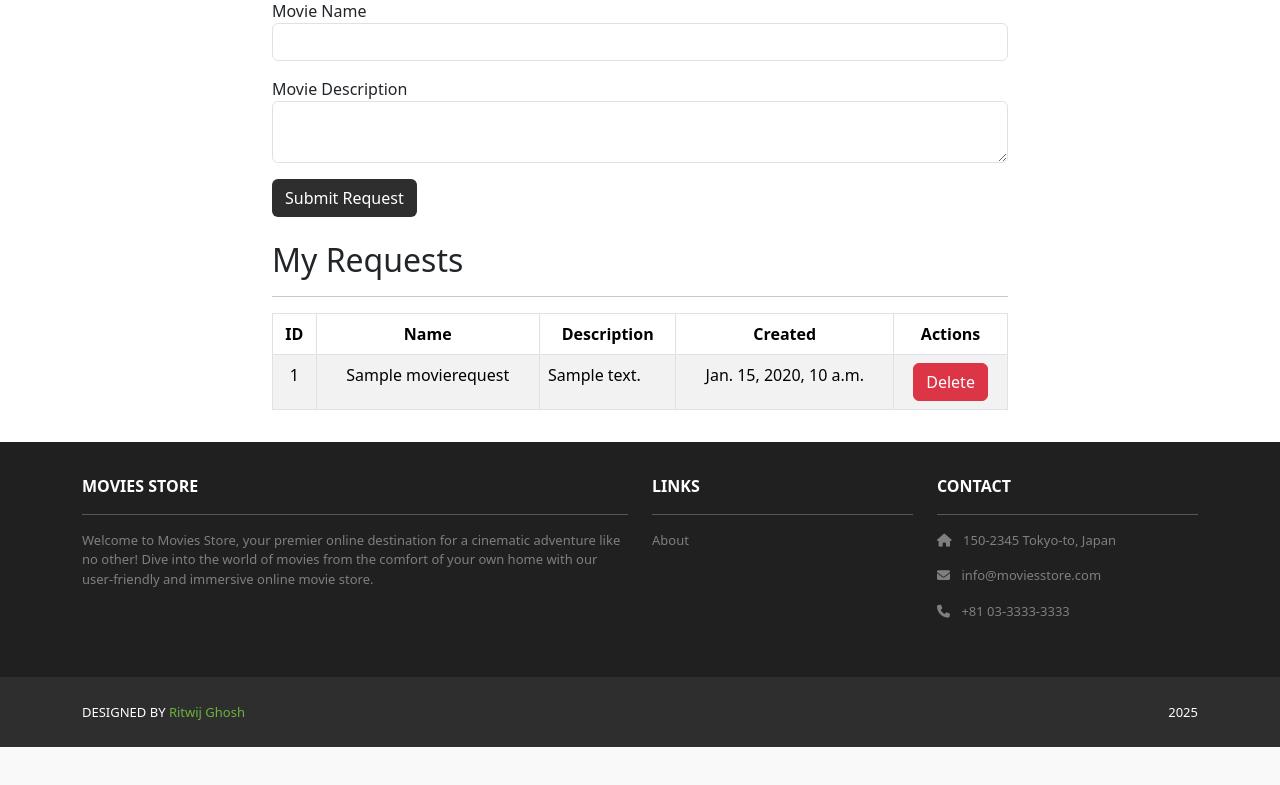
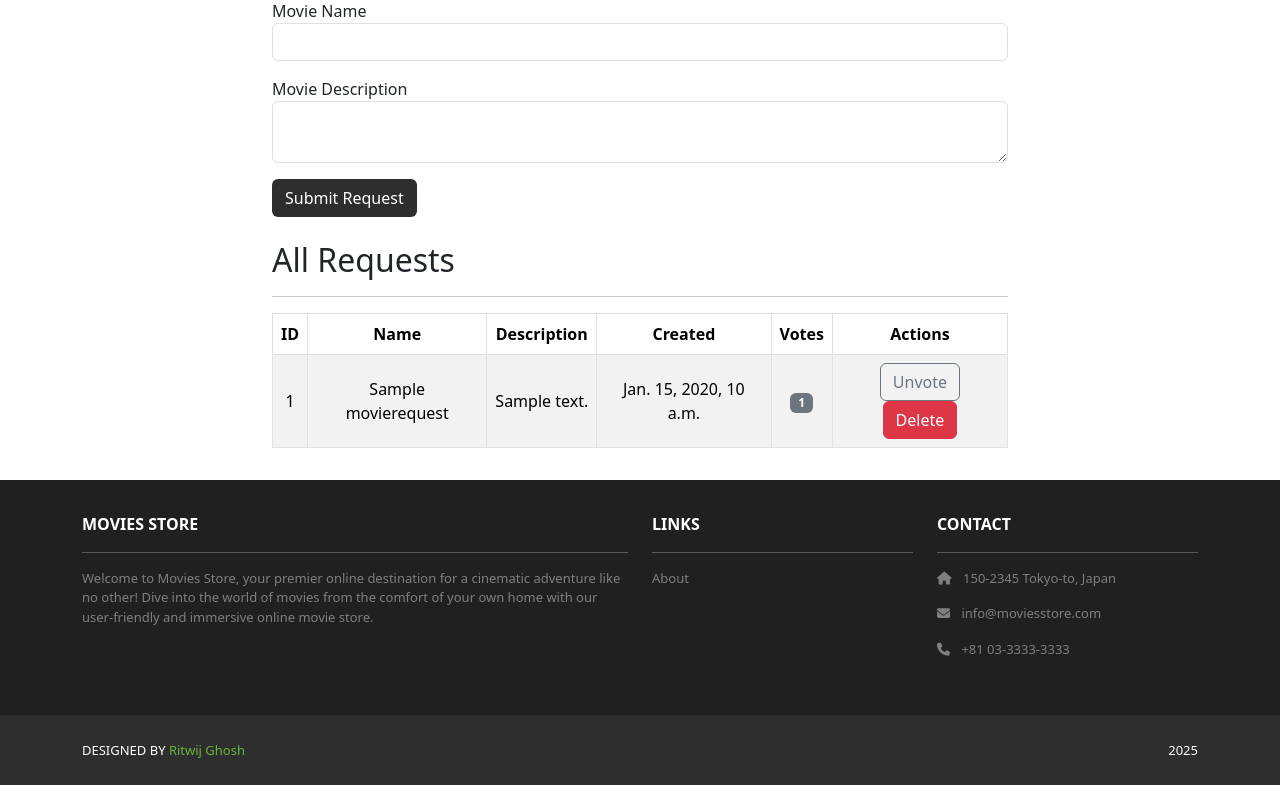
Before and after one commit to ritwij-ghosh/gt-movies-store-2, a Django app: page /movies/requests/ in a window 1280 px wide. Shown: the part 178-963 px from the top of the page. Before the commit the page ends 925 px from the top, so only its background shows below. Run offline with Django 5.2, Linux system fonts and the light colour scheme; a user stored in the database is signed in; tables that the repository leaves empty hold one stand-in row (values such as "Sample post"); some libraries are stand-ins or nearby versions.

Commit message:
Petitions: add MovieRequestVote, list all requests with counts, vote/unvote; wire URLs; migrate

```diff
--- a/movies/models.py
+++ b/movies/models.py
@@ -30,3 +30,12 @@ class MovieRequest(models.Model):
 
     def __str__(self):
         return str(self.id) + ' - ' + self.name
+
+class MovieRequestVote(models.Model):
+    id = models.AutoField(primary_key=True)
+    user = models.ForeignKey(User, on_delete=models.CASCADE)
+    request = models.ForeignKey(MovieRequest, on_delete=models.CASCADE, related_name='votes')
+    created_at = models.DateTimeField(auto_now_add=True)
+
+    class Meta:
+        unique_together = ('user', 'request')
--- a/movies/templates/movies/requests.html
+++ b/movies/templates/movies/requests.html
@@ -21,15 +21,16 @@
           </div>
         </form>
 
-        <h2 class="mt-4">My Requests</h2>
+        <h2 class="mt-4">All Requests</h2>
         <hr />
-        <table class="table table-bordered table-striped text-center">
+        <table class="table table-bordered table-striped text-center align-middle">
           <thead>
             <tr>
               <th scope="col">ID</th>
               <th scope="col">Name</th>
               <th scope="col">Description</th>
               <th scope="col">Created</th>
+              <th scope="col">Votes</th>
               <th scope="col">Actions</th>
             </tr>
           </thead>
@@ -41,12 +42,28 @@
               <td class="text-start">{{ req.description }}</td>
               <td>{{ req.created_at }}</td>
               <td>
+                <span class="badge bg-secondary">{{ req.vote_count }}</span>
+              </td>
+              <td>
+                {% if req.user_has_voted %}
+                <form method="POST" action="{% url 'movies.requests.vote' id=req.id %}" class="d-inline">
+                  {% csrf_token %}
+                  <button type="submit" class="btn btn-outline-secondary">Unvote</button>
+                </form>
+                {% else %}
+                <form method="POST" action="{% url 'movies.requests.vote' id=req.id %}" class="d-inline">
+                  {% csrf_token %}
+                  <button type="submit" class="btn btn-success">Vote</button>
+                </form>
+                {% endif %}
+                {% if req.user_id == user.id %}
                 <a class="btn btn-danger" href="{% url 'movies.requests.delete' id=req.id %}">Delete</a>
+                {% endif %}
               </td>
             </tr>
             {% empty %}
             <tr>
-              <td colspan="5">No requests yet.</td>
+              <td colspan="6">No requests yet.</td>
             </tr>
             {% endfor %}
           </tbody>
--- a/movies/urls.py
+++ b/movies/urls.py
@@ -9,4 +9,5 @@ urlpatterns = [
     path('<int:id>/review/<int:review_id>/delete/', views.delete_review, name='movies.delete_review'),
     path('requests/', views.movie_requests, name='movies.requests'),
     path('requests/<int:id>/delete/', views.delete_movie_request, name='movies.requests.delete'),
+    path('requests/<int:id>/vote/', views.vote_movie_request, name='movies.requests.vote'),
 ]
--- a/movies/views.py
+++ b/movies/views.py
@@ -1,5 +1,6 @@
 from django.shortcuts import render, redirect, get_object_or_404
-from .models import Movie, Review, MovieRequest
+from django.db.models import Count, Exists, OuterRef
+from .models import Movie, Review, MovieRequest, MovieRequestVote
 from django.contrib.auth.decorators import login_required
 
 def index(request):
@@ -73,7 +74,15 @@ def movie_requests(request):
 
     template_data = {}
     template_data['title'] = 'Movie Requests'
-    template_data['requests'] = MovieRequest.objects.filter(user=request.user).order_by('-created_at')
+    # Annotate with vote counts and whether current user has voted
+    user_vote_subquery = MovieRequestVote.objects.filter(request=OuterRef('pk'), user=request.user)
+    template_data['requests'] = (
+        MovieRequest.objects
+        .all()
+        .annotate(vote_count=Count('votes'))
+        .annotate(user_has_voted=Exists(user_vote_subquery))
+        .order_by('-created_at')
+    )
     return render(request, 'movies/requests.html', {'template_data': template_data})
 
 @login_required
@@ -81,3 +90,16 @@ def delete_movie_request(request, id):
     movie_request = get_object_or_404(MovieRequest, id=id, user=request.user)
     movie_request.delete()
     return redirect('movies.requests')
+
+@login_required
+def vote_movie_request(request, id):
+    if request.method != 'POST':
+        return redirect('movies.requests')
+
+    movie_request = get_object_or_404(MovieRequest, id=id)
+    existing_vote = MovieRequestVote.objects.filter(request=movie_request, user=request.user)
+    if existing_vote.exists():
+        existing_vote.delete()
+    else:
+        MovieRequestVote.objects.create(request=movie_request, user=request.user)
+    return redirect('movies.requests')
```
Also changed, not shown: db.sqlite3, movies/migrations/0004_movierequestvote.py (added).
